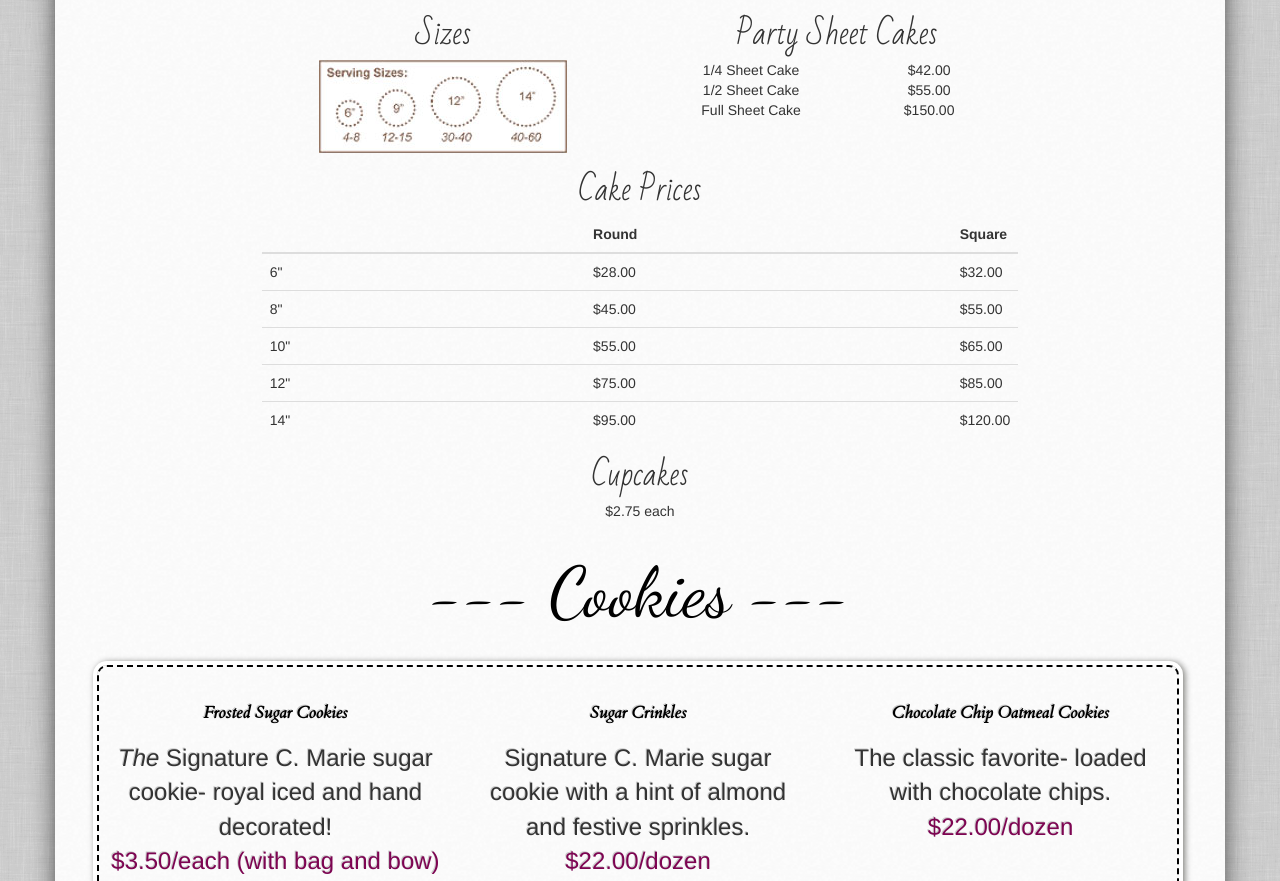
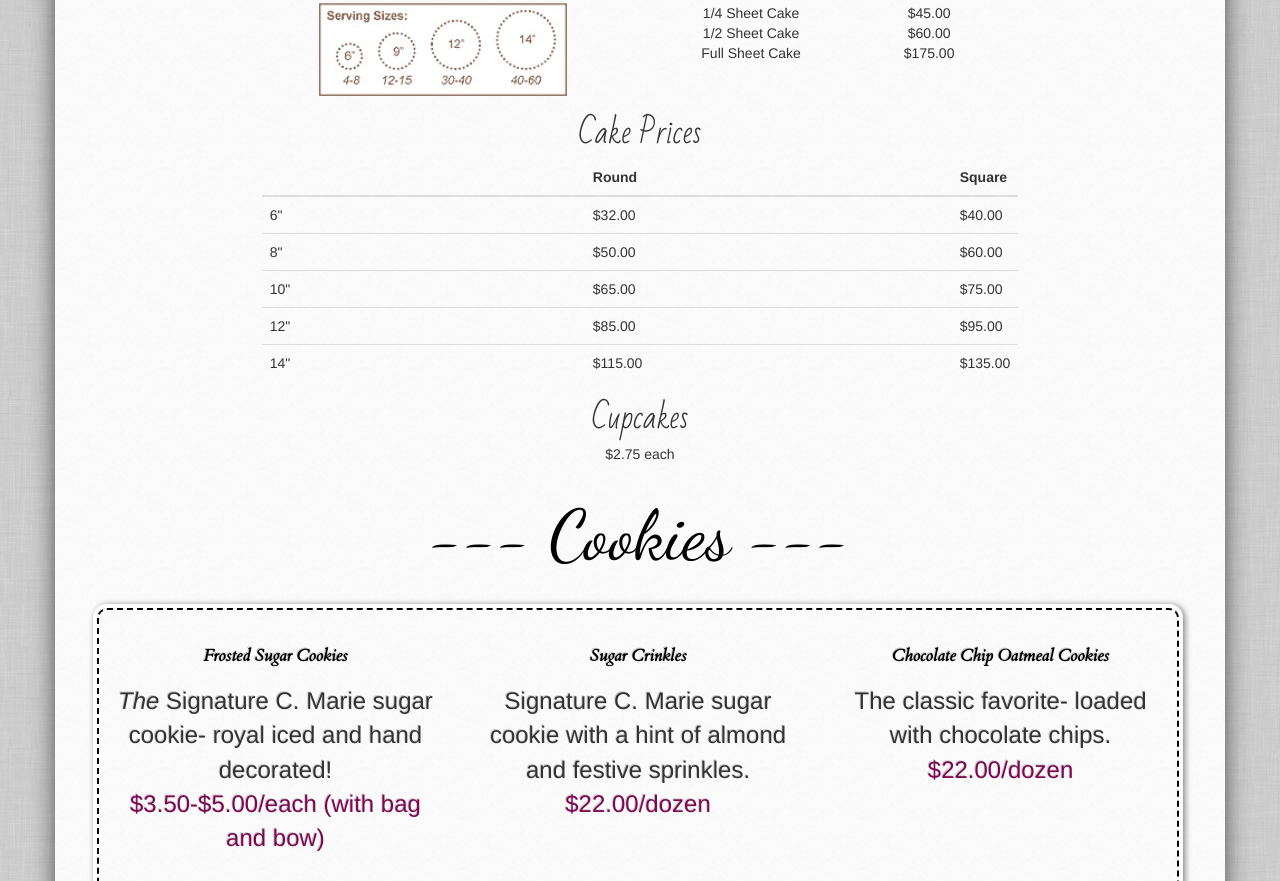
Before and after one commit to ashulman2000/CMarieSweets, a website: page www/sweets.html in a window 1280 px wide. Shown: the part 3235-4116 px from the top of the page. Drawn offline with nearby package versions, Linux system fonts and the light colour scheme; files that its build step writes are made by us from their sources; files whose address does not match are found by name.

Commit message:
Price Changes

```diff
--- a/www/sweets.html
+++ b/www/sweets.html
@@ -208,9 +208,8 @@
                         <div class="text-center larger-text col-md-offset-2 col-md-8">
                             <h2>Tiered Cakes</h2>
                             <p>
-                                All tiered cakes start at a $125 and serve 35 people at a minimum.
-                                <br /> Buttercream starts at $3.75 per slice and fondant starts at $4.50 for a simple design, any fondant characters, logos, elaborate fondant work, sugar flowers, or any other labor-intensive design are priced specifically to the client's order.
-                                <br /> Cream Cheese, ganache, german chocolate, smores and brandied cherry filling is an extra $.25 per serving.
+                                All tiered cakes start at a $135 and serve 35 people at a minimum.
+                                <br /> Buttercream starts at $4.00 per slice and fondant starts at $5.50 for a simple design, any fondant characters, logos, elaborate fondant work, sugar flowers, or any other labor-intensive design are priced specifically to the client's order.
                                 <br /> A credit card is required to place a custom cake order.
                                 <br /> C. Marie's bakes each cake fresh to order with you in mind.
                                 <br /> Please give us a week's notice for your order, but if time gets away, do not hesitate to call us- we will do our best to make cake magic happen!
@@ -227,15 +226,15 @@
                             <table width="98%" border="0">
                                 <tr>
                                     <td width="54%">1/4 Sheet Cake</td>
-                                    <td width="46%">$42.00</td>
+                                    <td width="46%">$45.00</td>
                                 </tr>
                                 <tr>
                                     <td>1/2 Sheet Cake</td>
-                                    <td>$55.00</td>
+                                    <td>$60.00</td>
                                 </tr>
                                 <tr>
                                     <td>Full Sheet Cake</td>
-                                    <td>$150.00</td>
+                                    <td>$175.00</td>
                                 </tr>
                             </table>
                         </div>
@@ -254,28 +253,28 @@
                                 <tbody>
                                     <tr>
                                         <td width="47%">6&quot;</td>
-                                        <td width="53%">$28.00</td>
                                         <td width="53%">$32.00</td>
+                                        <td width="53%">$40.00</td>
                                     </tr>
                                     <tr>
                                         <td>8&quot;</td>
-                                        <td>$45.00</td>
-                                        <td>$55.00</td>
+                                        <td>$50.00</td>
+                                        <td>$60.00</td>
                                     </tr>
                                     <tr>
                                         <td>10&quot;</td>
-                                        <td>$55.00</td>
                                         <td>$65.00</td>
+                                        <td>$75.00</td>
                                     </tr>
                                     <tr>
                                         <td>12&quot;</td>
-                                        <td>$75.00</td>
                                         <td>$85.00</td>
+                                        <td>$95.00</td>
                                     </tr>
                                     <tr>
                                         <td>14&quot;</td>
-                                        <td>$95.00</td>
-                                        <td>$120.00</td>
+                                        <td>$115.00</td>
+                                        <td>$135.00</td>
                                     </tr>
                                 </tbody>
                             </table>
@@ -295,7 +294,7 @@
                                 <div class="col-md-4 flavor">
                                     <h5 class="sweetsnames">Frosted Sugar Cookies </h5>
                                     <em>The</em> Signature C. Marie sugar cookie- royal iced and hand decorated!
-                                    <div class="price">$3.50/each (with bag and bow)</div>
+                                    <div class="price">$3.50-$5.00/each (with bag and bow)</div>
                                 </div>
                                 <div class="col-md-4 flavor">
                                     <h5 class="sweetsnames">Sugar Crinkles</h5>
@@ -401,7 +400,7 @@
                                 <div class="col-md-4 flavor">
                                     <h5 class="sweetsnames">Chocolate Dipped Strawberries</h5>
                                     Decadent Strawberries dipped in white and dark chocolate
-                                    <div class="price">1 Dozen -- $24.00</div>
+                                    <div class="price">1 Pint -- $24.00</div>
                                     <div class="price">(Tuxedo Dipped- $32.00)</div>
                                 </div>
                             </div>
```
Also changed, not shown: www/weddings.html (+13 -13 lines).
